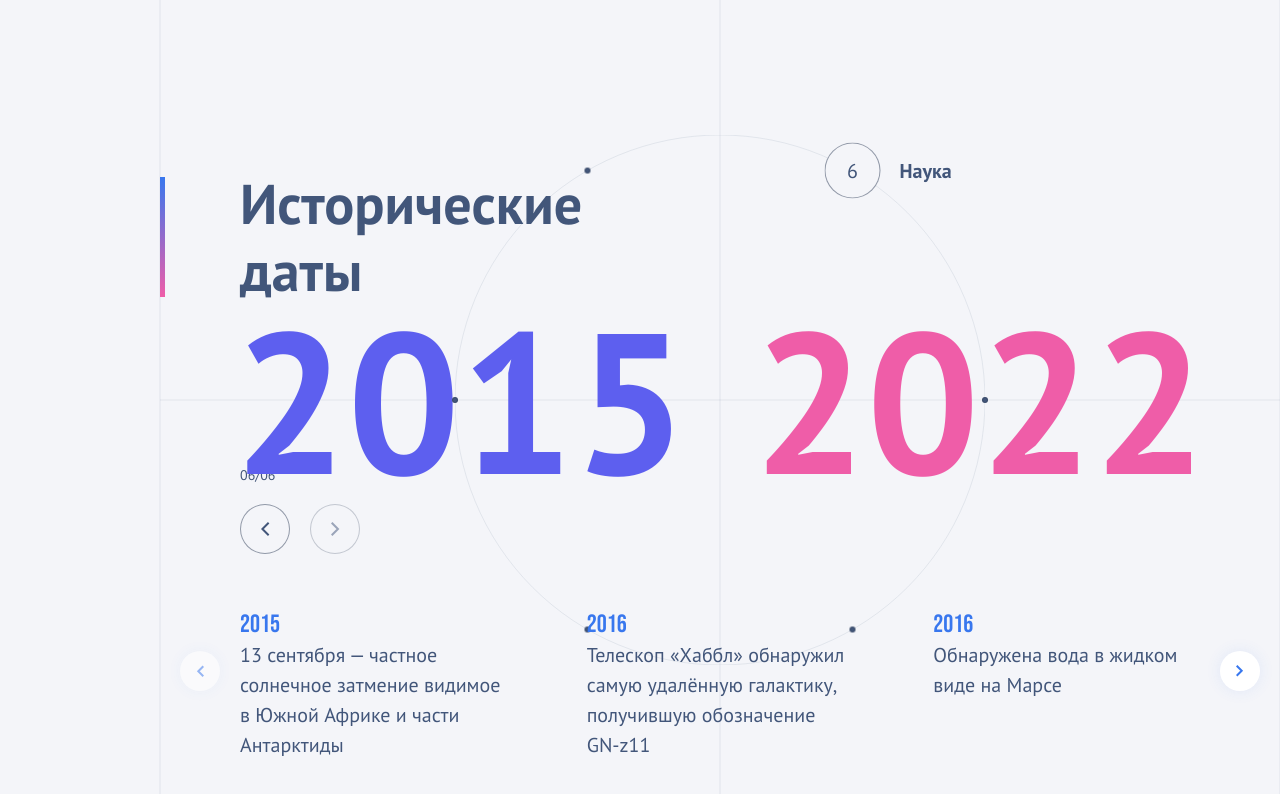
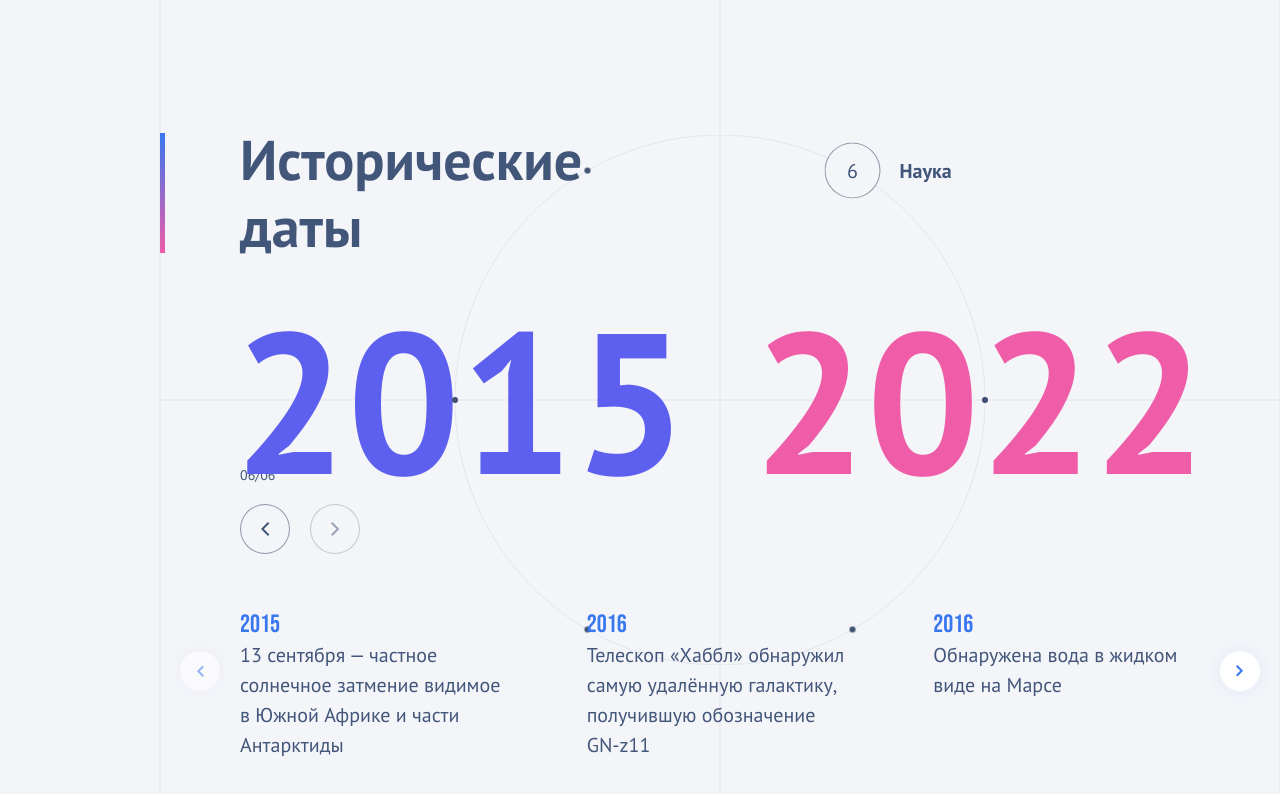
Before and after one commit to AntonDyrdin/react-app, a React app: page / in a window 1280 px wide. Shown: the top 794 px of the page. Built offline with nearby package versions, Linux system fonts and the light colour scheme.

Commit message:
fix timeline__container

```diff
--- a/src/components/Timeline/Timeline.scss
+++ b/src/components/Timeline/Timeline.scss
@@ -23,7 +23,7 @@
     display: flex;
     flex-direction: column;
     height: 100vh;
-    padding: 170px 80px 40px 80px;
+    padding: 15.7vh 80px 40px 80px;
   }
 
   &__header {
```
